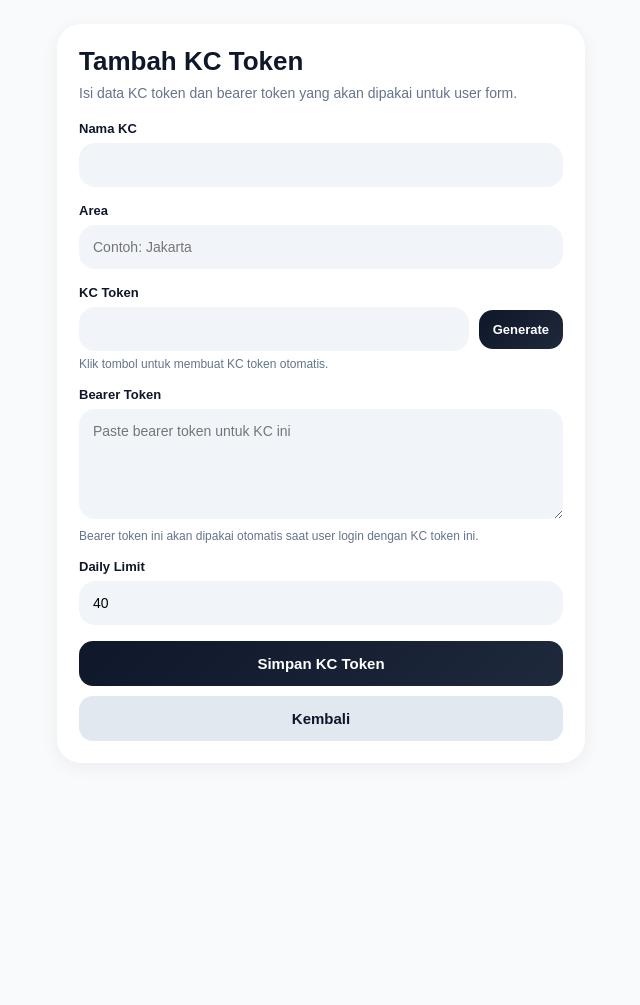
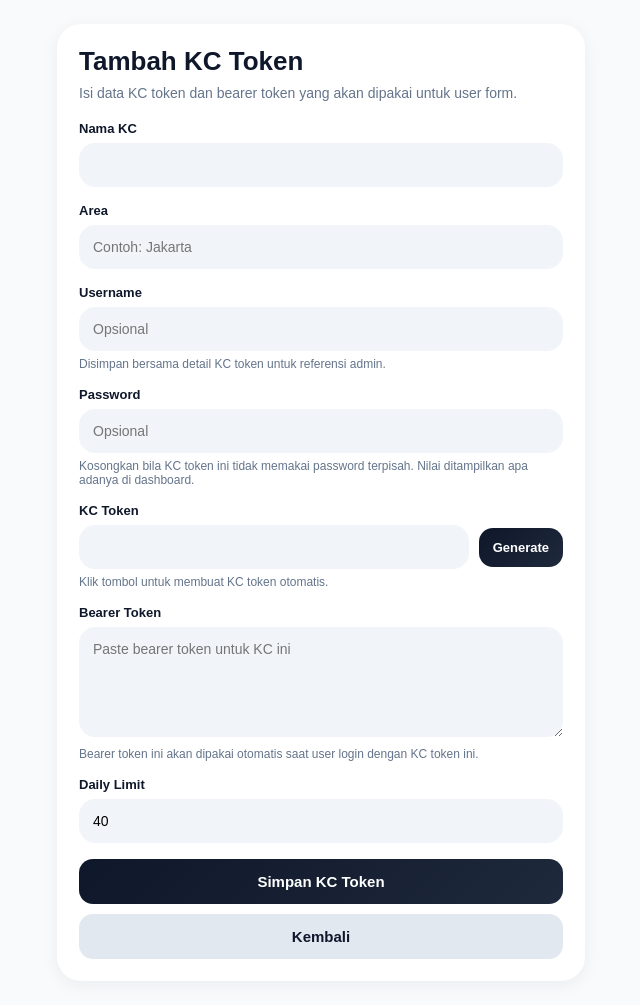
Before and after one commit to Ilham-BTR/Form-App, a Flask app: page /admin/token/add in a window 1280 px wide. Shown: the whole page, without its empty margins (319-959 px from the left). Before the commit the page ends 741 px from the top, so only its background shows below. Run offline with Flask 3, Linux system fonts and the light colour scheme; the visitor is signed in with stand-in values (Sample User, id 1); parts of the project's set-up code (start-up, migrations or seed data) failed here and were passed over; some libraries are stand-ins or nearby versions.

Commit message:
Add KC token credential fields

```diff
--- a/app.py
+++ b/app.py
@@ -122,6 +122,8 @@ def init_db():
             kc_token TEXT PRIMARY KEY,
             kc_name TEXT NOT NULL,
             token_area TEXT NOT NULL DEFAULT '',
+            kc_username TEXT NOT NULL DEFAULT '',
+            kc_password TEXT NOT NULL DEFAULT '',
             bearer_token TEXT NOT NULL,
             daily_limit INTEGER NOT NULL DEFAULT 40,
             is_active INTEGER NOT NULL DEFAULT 1
@@ -131,6 +133,16 @@ def init_db():
     cur.execute("""
         ALTER TABLE valid_kc_tokens
         ADD COLUMN IF NOT EXISTS token_area TEXT NOT NULL DEFAULT ''
+    """)
+
+    cur.execute("""
+        ALTER TABLE valid_kc_tokens
+        ADD COLUMN IF NOT EXISTS kc_username TEXT NOT NULL DEFAULT ''
+    """)
+
+    cur.execute("""
+        ALTER TABLE valid_kc_tokens
+        ADD COLUMN IF NOT EXISTS kc_password TEXT NOT NULL DEFAULT ''
     """)
 
     cur.execute("""
@@ -1267,6 +1279,8 @@ def import_kc_tokens(uploaded_file):
         "kc_token": {"kc token", "token kc", "token"},
         "kc_name": {"kc name", "nama kc", "nama"},
         "token_area": {"token area", "area token", "area", "kc_area", "kc area", "area kc"},
+        "kc_username": {"kc username", "username kc", "username", "user", "login username"},
+        "kc_password": {"kc password", "password kc", "password", "pass", "login password"},
         "bearer_token": {"bearer token", "bearer", "token bearer"},
         "daily_limit": {"daily limit", "limit harian", "limit", "kuota", "kuota harian"},
         "is_active": {"is active", "aktif", "active", "status"},
@@ -1306,6 +1320,8 @@ def import_kc_tokens(uploaded_file):
                 kc_token = str(get_import_cell(row, header_index, "kc_token") or "").strip()
                 kc_name = str(get_import_cell(row, header_index, "kc_name") or "").strip()
                 token_area = str(get_import_cell(row, header_index, "token_area") or "").strip()
+                kc_username = str(get_import_cell(row, header_index, "kc_username") or "").strip()
+                kc_password = str(get_import_cell(row, header_index, "kc_password") or "").strip()
                 bearer_token = str(get_import_cell(row, header_index, "bearer_token") or "").strip()
 
                 if not kc_name:
@@ -1318,7 +1334,7 @@ def import_kc_tokens(uploaded_file):
 
                 cur.execute(
                     """
-                    SELECT bearer_token, daily_limit, is_active, token_area
+                    SELECT bearer_token, daily_limit, is_active, token_area, kc_username, kc_password
                     FROM valid_kc_tokens
                     WHERE kc_token = %s
                     """,
@@ -1327,23 +1343,31 @@ def import_kc_tokens(uploaded_file):
                 existing = cur.fetchone()
                 if existing and "token_area" not in header_index:
                     token_area = existing["token_area"] or ""
+                if existing and "kc_username" not in header_index:
+                    kc_username = existing["kc_username"] or ""
+                if existing and "kc_password" not in header_index:
+                    kc_password = existing["kc_password"] or ""
 
                 daily_limit = parse_positive_int(get_import_cell(row, header_index, "daily_limit"), "Daily limit")
                 is_active = parse_active_value(get_import_cell(row, header_index, "is_active"))
 
                 cur.execute(
                     """
-                    INSERT INTO valid_kc_tokens (kc_token, kc_name, token_area, bearer_token, daily_limit, is_active)
-                    VALUES (%s, %s, %s, %s, %s, %s)
+                    INSERT INTO valid_kc_tokens (
+                        kc_token, kc_name, token_area, kc_username, kc_password, bearer_token, daily_limit, is_active
+                    )
+                    VALUES (%s, %s, %s, %s, %s, %s, %s, %s)
                     ON CONFLICT (kc_token)
                     DO UPDATE SET
                         kc_name = EXCLUDED.kc_name,
                         token_area = EXCLUDED.token_area,
+                        kc_username = EXCLUDED.kc_username,
+                        kc_password = EXCLUDED.kc_password,
                         bearer_token = EXCLUDED.bearer_token,
                         daily_limit = EXCLUDED.daily_limit,
                         is_active = EXCLUDED.is_active
                     """,
-                    (kc_token, kc_name, token_area, bearer_token, daily_limit, int(is_active)),
+                    (kc_token, kc_name, token_area, kc_username, kc_password, bearer_token, daily_limit, int(is_active)),
                 )
                 if "used_today" in header_index:
                     used_today = parse_nonnegative_int(get_import_cell(row, header_index, "used_today"), "Sudah terpakai")
@@ -1463,7 +1487,7 @@ def get_kc_token_detail(kc_token):
     conn = get_db_connection()
     cur = conn.cursor()
     cur.execute("""
-        SELECT kc_token, kc_name, token_area, bearer_token, daily_limit, is_active
+        SELECT kc_token, kc_name, token_area, kc_username, kc_password, bearer_token, daily_limit, is_active
         FROM valid_kc_tokens
         WHERE kc_token = %s
     """, (kc_token,))
@@ -1476,7 +1500,7 @@ def get_all_kc_tokens():
     conn = get_db_connection()
     cur = conn.cursor()
     cur.execute("""
-        SELECT kc_token, kc_name, token_area, bearer_token, daily_limit, is_active
+        SELECT kc_token, kc_name, token_area, kc_username, kc_password, bearer_token, daily_limit, is_active
         FROM valid_kc_tokens
         ORDER BY token_area ASC, kc_name ASC, kc_token ASC
     """)
@@ -1498,7 +1522,7 @@ def token_rows_value_to_limit(rows_value):
 
 
 def normalize_token_sort(sort_by, sort_dir):
-    allowed_sort_by = {"kc_name", "token_area", "kc_token", "daily_limit", "total_submit", "is_active"}
+    allowed_sort_by = {"kc_name", "token_area", "kc_token", "kc_username", "daily_limit", "total_submit", "is_active"}
     current_sort_by = str(sort_by or "kc_name").strip().lower()
     if current_sort_by not in allowed_sort_by:
         current_sort_by = "kc_name"
@@ -1526,6 +1550,8 @@ def filter_sort_limit_token_rows(rows, filter_text="", sort_by="kc_name", sort_d
                 str(row.get("kc_name") or ""),
                 str(row.get("token_area") or ""),
                 str(row.get("kc_token") or ""),
+                str(row.get("kc_username") or ""),
+                str(row.get("kc_password") or ""),
                 str(row.get("bearer_token_masked") or ""),
                 str(row.get("daily_limit") or ""),
                 str(row.get("total_submit") or ""),
@@ -1549,18 +1575,30 @@ def filter_sort_limit_token_rows(rows, filter_text="", sort_by="kc_name", sort_d
     return filtered_rows, total_filtered
 
 
-def create_kc_token(kc_token, kc_name, token_area, bearer_token, daily_limit):
+def create_kc_token(kc_token, kc_name, token_area, bearer_token, daily_limit, kc_username="", kc_password=""):
     conn = get_db_connection()
     cur = conn.cursor()
     cur.execute("""
-        INSERT INTO valid_kc_tokens (kc_token, kc_name, token_area, bearer_token, daily_limit, is_active)
-        VALUES (%s, %s, %s, %s, %s, 1)
-    """, (kc_token, kc_name, token_area, bearer_token, daily_limit))
+        INSERT INTO valid_kc_tokens (
+            kc_token, kc_name, token_area, kc_username, kc_password, bearer_token, daily_limit, is_active
+        )
+        VALUES (%s, %s, %s, %s, %s, %s, %s, 1)
+    """, (kc_token, kc_name, token_area, kc_username, kc_password, bearer_token, daily_limit))
     conn.commit()
     conn.close()
 
 
-def update_kc_token(old_kc_token, new_kc_token, kc_name, bearer_token, daily_limit, is_active=None, token_area=None):
+def update_kc_token(
+    old_kc_token,
+    new_kc_token,
+    kc_name,
+    bearer_token,
+    daily_limit,
+    is_active=None,
+    token_area=None,
+    kc_username=None,
+    kc_password=None,
+):
     conn = get_db_connection()
     cur = conn.cursor()
 
@@ -1574,15 +1612,28 @@ def update_kc_token(old_kc_token, new_kc_token, kc_name, bearer_token, daily_lim
     if is_active is None:
         cur.execute("""
             UPDATE valid_kc_tokens
-            SET kc_token = %s, kc_name = %s, token_area = COALESCE(%s, token_area), bearer_token = %s, daily_limit = %s
+            SET kc_token = %s,
+                kc_name = %s,
+                token_area = COALESCE(%s, token_area),
+                kc_username = COALESCE(%s, kc_username),
+                kc_password = COALESCE(%s, kc_password),
+                bearer_token = %s,
+                daily_limit = %s
             WHERE kc_token = %s
-        """, (new_kc_token, kc_name, token_area, bearer_token, daily_limit, old_kc_token))
+        """, (new_kc_token, kc_name, token_area, kc_username, kc_password, bearer_token, daily_limit, old_kc_token))
     else:
         cur.execute("""
             UPDATE valid_kc_tokens
-            SET kc_token = %s, kc_name = %s, token_area = COALESCE(%s, token_area), bearer_token = %s, daily_limit = %s, is_active = %s
+            SET kc_token = %s,
+                kc_name = %s,
+                token_area = COALESCE(%s, token_area),
+                kc_username = COALESCE(%s, kc_username),
+                kc_password = COALESCE(%s, kc_password),
+                bearer_token = %s,
+                daily_limit = %s,
+                is_active = %s
             WHERE kc_token = %s
-        """, (new_kc_token, kc_name, token_area, bearer_token, daily_limit, int(is_active), old_kc_token))
+        """, (new_kc_token, kc_name, token_area, kc_username, kc_password, bearer_token, daily_limit, int(is_active), old_kc_token))
 
     conn.commit()
     conn.close()
@@ -1622,7 +1673,7 @@ def get_today_kc_usage_summary():
     conn = get_db_connection()
     cur = conn.cursor()
     cur.execute("""
-        SELECT v.kc_token, v.kc_name, v.token_area, v.bearer_token, v.daily_limit, v.is_active,
+        SELECT v.kc_token, v.kc_name, v.token_area, v.kc_username, v.kc_password, v.bearer_token, v.daily_limit, v.is_active,
                COALESCE(u.total_submit, 0) AS total_submit
         FROM valid_kc_tokens v
         LEFT JOIN kc_token_usage u
@@ -1639,12 +1690,24 @@ def build_kc_token_export_csv():
     rows, usage_date = get_today_kc_usage_summary()
     output = StringIO()
     writer = csv.writer(output)
-    writer.writerow(["kc_name", "token_area", "kc_token", "bearer_token", "daily_limit", "is_active", "sudah_terpakai"])
+    writer.writerow([
+        "kc_name",
+        "token_area",
+        "kc_token",
+        "kc_username",
+        "kc_password",
+        "bearer_token",
+        "daily_limit",
+        "is_active",
+        "sudah_terpakai",
+    ])
     for row in rows:
         writer.writerow([
             row["kc_name"],
             row["token_area"],
             row["kc_token"],
+            row["kc_username"],
+            row["kc_password"],
             row["bearer_token"],
             row["daily_limit"],
             row["is_active"],
@@ -2695,6 +2758,8 @@ def admin_dashboard():
             "kc_token": row["kc_token"],
             "kc_name": row["kc_name"],
             "token_area": row["token_area"] or "-",
+            "kc_username": row["kc_username"] or "-",
+            "kc_password": row["kc_password"] or "-",
             "bearer_token_masked": mask_bearer_token(row["bearer_token"]),
             "daily_limit": row["daily_limit"],
             "total_submit": usage_by_token.get(row["kc_token"], 0),
@@ -2715,6 +2780,8 @@ def admin_dashboard():
             "kc_token": row["kc_token"],
             "kc_name": row["kc_name"],
             "token_area": row["token_area"] or "-",
+            "kc_username": row["kc_username"] or "-",
+            "kc_password": row["kc_password"] or "-",
             "bearer_token_masked": mask_bearer_token(row["bearer_token"]),
             "daily_limit": row["daily_limit"],
             "is_active": row["is_active"],
@@ -2752,6 +2819,8 @@ def admin_add_token():
         kc_token = request.form.get("kc_token", "").strip()
         kc_name = request.form.get("kc_name", "").strip()
         token_area = request.form.get("token_area", "").strip()
+        kc_username = request.form.get("kc_username", "").strip()
+        kc_password = request.form.get("kc_password", "").strip()
         bearer_token = request.form.get("bearer_token", "").strip()
         daily_limit = request.form.get("daily_limit", "").strip()
 
@@ -2773,7 +2842,15 @@ def admin_add_token():
             if existing:
                 raise ValueError("KC token sudah ada.")
 
-            create_kc_token(kc_token, kc_name, token_area, bearer_token, daily_limit)
+            create_kc_token(
+                kc_token,
+                kc_name,
+                token_area,
+                bearer_token,
+                daily_limit,
+                kc_username=kc_username,
+                kc_password=kc_password,
+            )
             return redirect(url_for("admin_dashboard"))
 
         except Exception as e:
@@ -2783,6 +2860,8 @@ def admin_add_token():
                 "kc_token": kc_token,
                 "kc_name": kc_name,
                 "token_area": token_area,
+                "kc_username": kc_username,
+                "kc_password": kc_password,
                 "bearer_token": bearer_token,
                 "daily_limit": daily_limit if daily_limit else 40,
             }
@@ -2804,6 +2883,8 @@ def admin_edit_token(kc_token):
         new_kc_token = request.form.get("kc_token", "").strip()
         kc_name = request.form.get("kc_name", "").strip()
         token_area = request.form.get("token_area", "").strip()
+        kc_username = request.form.get("kc_username", "").strip()
+        kc_password = request.form.get("kc_password", "").strip()
         bearer_token = request.form.get("bearer_token", "").strip()
         daily_limit = request.form.get("daily_limit", "").strip()
 
@@ -2826,7 +2907,16 @@ def admin_edit_token(kc_token):
                 if existing:
                     raise ValueError("KC token baru sudah digunakan.")
 
-            update_kc_token(kc_token, new_kc_token, kc_name, bearer_token, daily_limit, token_area=token_area)
+            update_kc_token(
+                kc_token,
+                new_kc_token,
+                kc_name,
+                bearer_token,
+                daily_limit,
+                token_area=token_area,
+                kc_username=kc_username,
+                kc_password=kc_password,
+            )
             return redirect(url_for("admin_dashboard"))
 
         except Exception as e:
@@ -2836,6 +2926,8 @@ def admin_edit_token(kc_token):
                 "kc_token": new_kc_token,
                 "kc_name": kc_name,
                 "token_area": token_area,
+                "kc_username": kc_username,
+                "kc_password": kc_password,
                 "bearer_token": bearer_token,
                 "daily_limit": daily_limit,
                 "is_active": token_data["is_active"],
--- a/templates/admin_token_form.html
+++ b/templates/admin_token_form.html
@@ -159,6 +159,32 @@
         </div>
 
         <div class="field">
+          <label>Username</label>
+          <input
+            class="input"
+            type="text"
+            name="kc_username"
+            value="{% if token_data %}{{ token_data.kc_username }}{% endif %}"
+            placeholder="Opsional"
+            autocomplete="off"
+          >
+          <div class="hint">Disimpan bersama detail KC token untuk referensi admin.</div>
+        </div>
+
+        <div class="field">
+          <label>Password</label>
+          <input
+            class="input"
+            type="text"
+            name="kc_password"
+            value="{% if token_data %}{{ token_data.kc_password }}{% endif %}"
+            placeholder="Opsional"
+            autocomplete="off"
+          >
+          <div class="hint">Kosongkan bila KC token ini tidak memakai password terpisah. Nilai ditampilkan apa adanya di dashboard.</div>
+        </div>
+
+        <div class="field">
           <label>KC Token</label>
           <div class="token-row">
             <input
```
Also changed, not shown: templates/admin_dashboard.html (+14 -5 lines), 1 other file.
